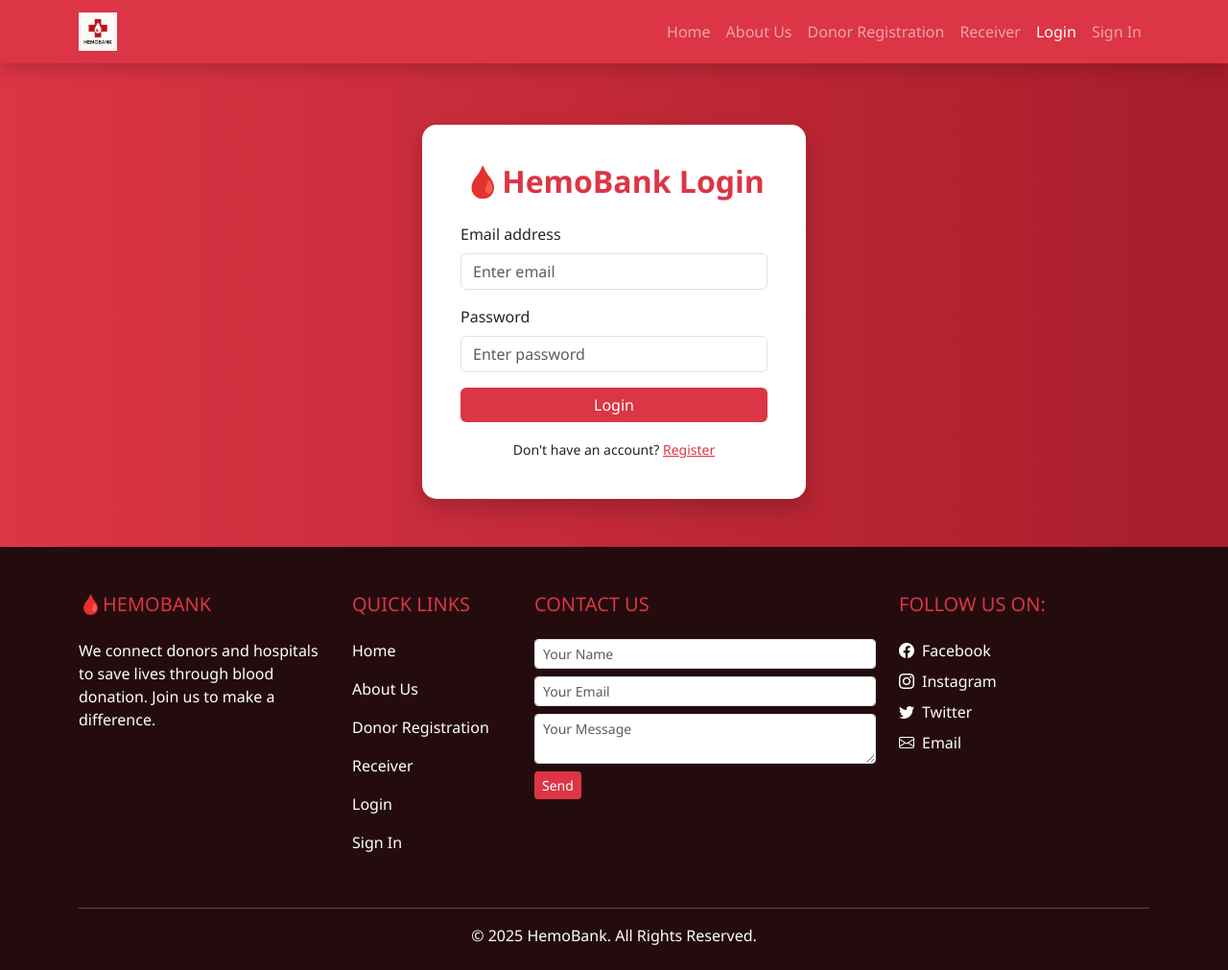
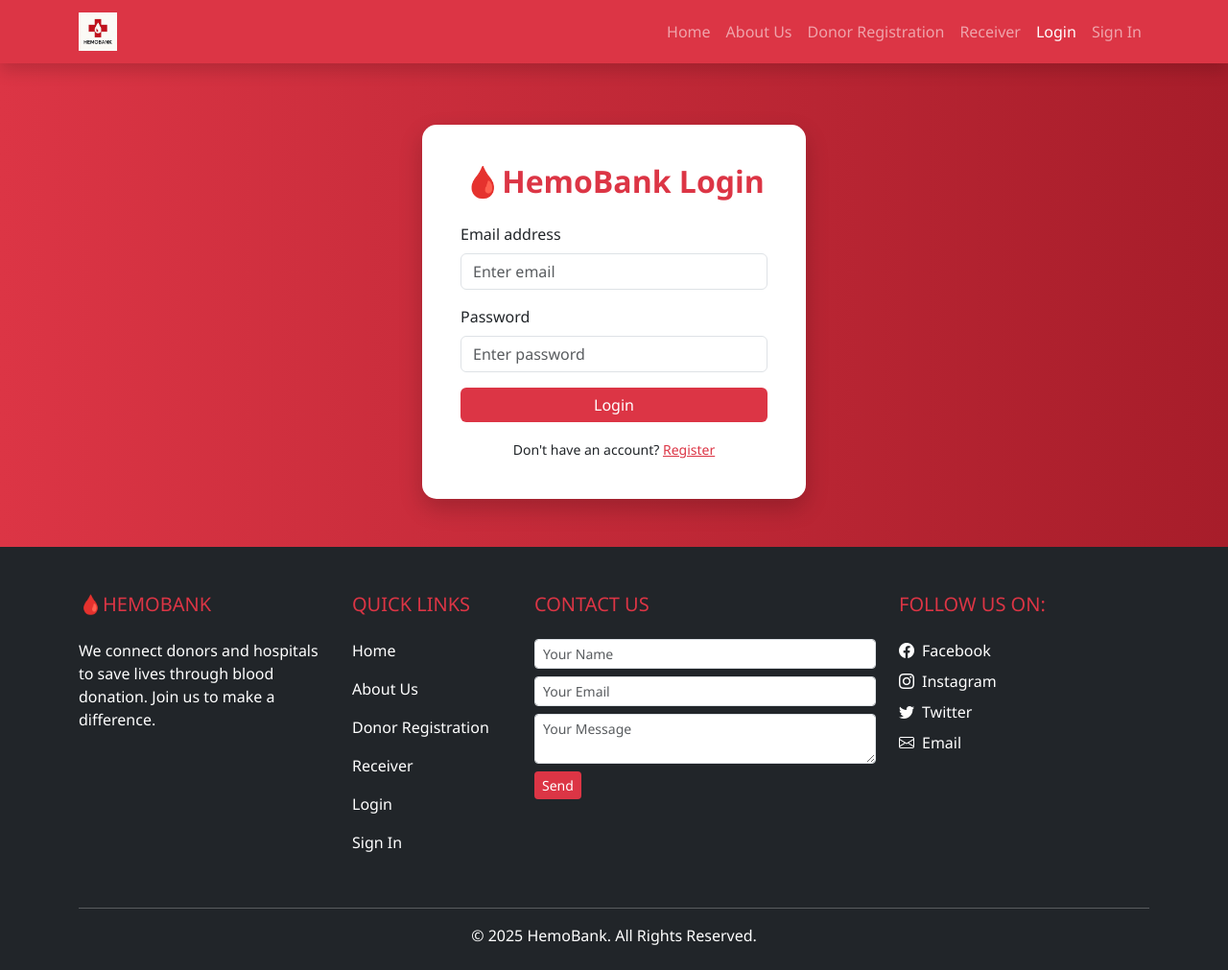
Before and after one commit to hemobank/hemo_bank, a plain HTML site: page project/login.html in a window 1280 px wide. Shown: the whole page at 96% size. Drawn offline with nearby package versions, Linux system fonts and the light colour scheme.

Commit message:
Update login.html

```diff
--- a/project/login.html
+++ b/project/login.html
@@ -47,8 +47,8 @@
     }
 
     footer {
-            background-color: #240c0e;
-      color: #fff;
+            background-color: #212529;
+      color: white;
     }
   </style>
 </head>
```
